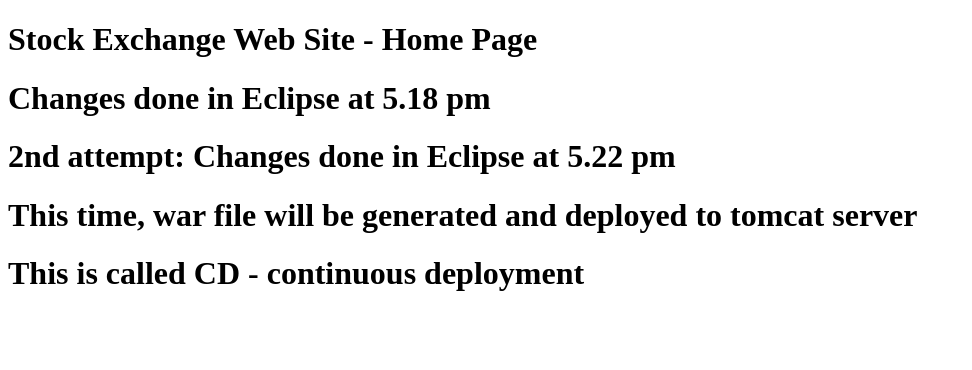
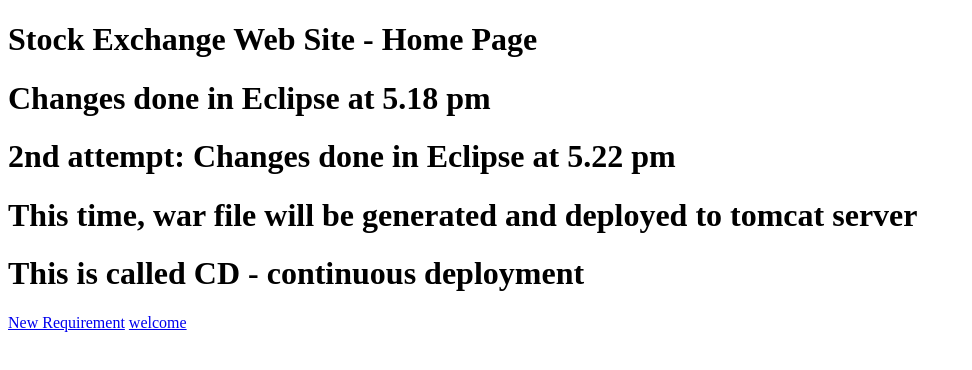
Before and after one commit to gurubbc/MyWebApp100, a plain HTML site: page MyWebApp100/WebContent/index.html in a window 1280 px wide. Shown: the whole page, without its empty margins (0-972 px from the left). Drawn offline with Linux system fonts and the light colour scheme.

Commit message:
Commiting two files

```diff
--- a/MyWebApp100/WebContent/index.html
+++ b/MyWebApp100/WebContent/index.html
@@ -10,6 +10,7 @@
 <h1> 2nd attempt: Changes done in Eclipse at 5.22 pm</h1>
 <h1> This time, war file will be generated and deployed to tomcat server</h1>
 <h1> This is called CD - continuous deployment</h1>
-
+<a href="https://www.oracle.com">New Requirement</a>
+<a href="Welcome.html">welcome</a>
 </body>
 </html>
```
Also changed, not shown: MyWebApp100/WebContent/Welcome.html (added, +11 -0 lines).
